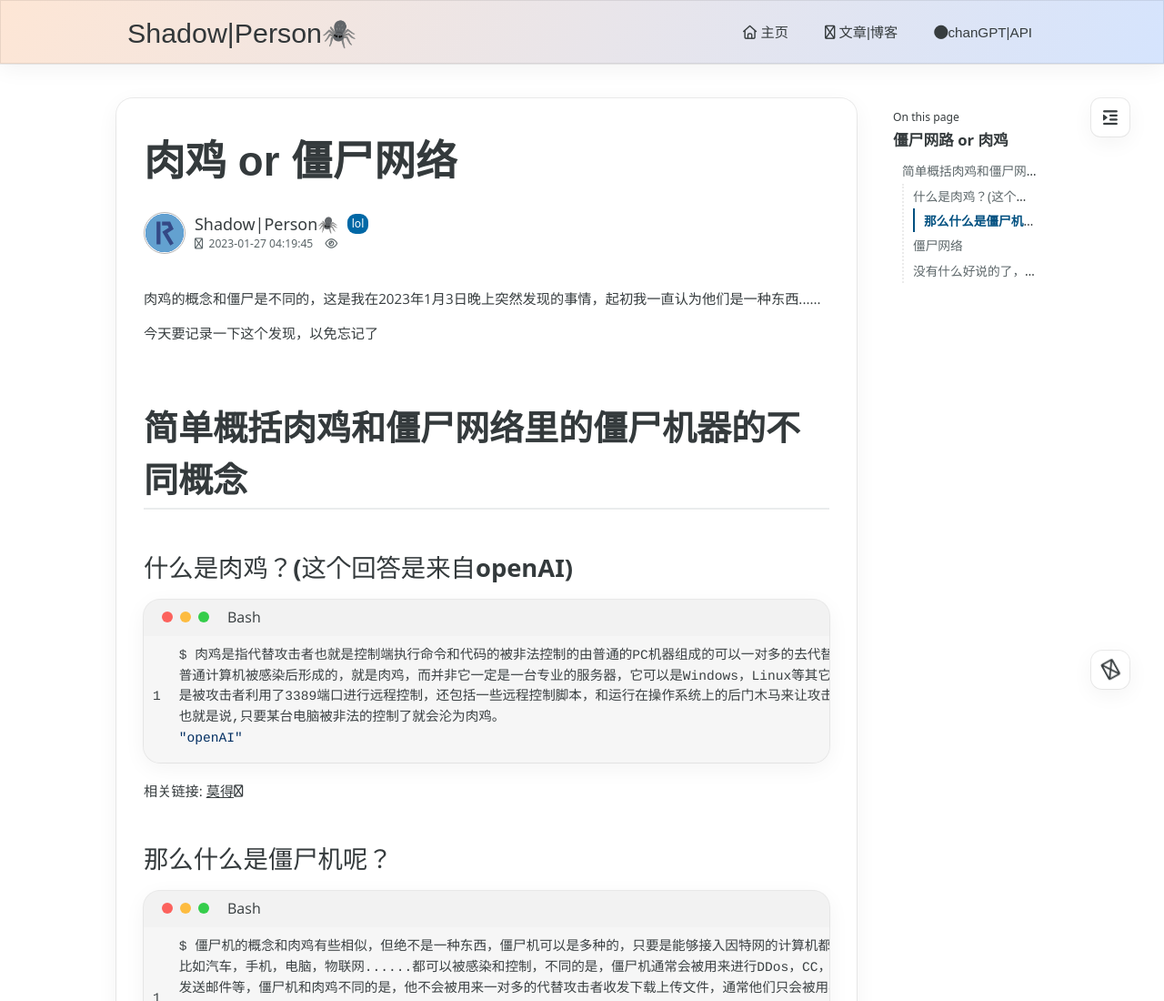
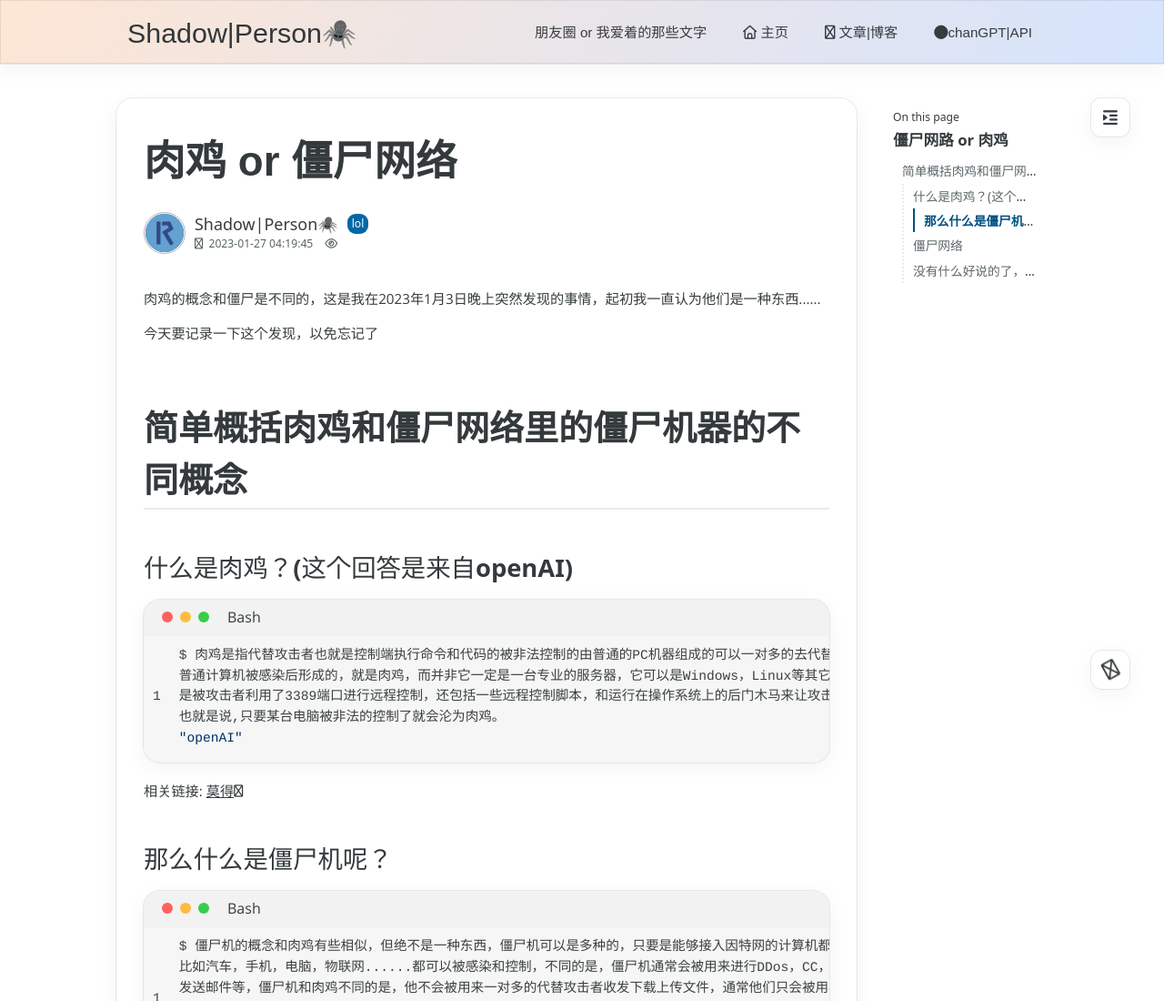
Before and after one commit to EzoomE/ezoome.github.io, a plain HTML site: page 2023/01/27/hello-world/aowu~.html in a window 1280 px wide. Shown: the top 1100 px of the page at 91% size. Drawn offline with Linux system fonts and the light colour scheme; some packages are replaced by stand-ins of ours; a script that the page names is missing; a web font is replaced by a local one.

Commit message:
Update aowu~.html

```diff
--- a/2023/01/27/hello-world/aowu~.html
+++ b/2023/01/27/hello-world/aowu~.html
@@ -165,7 +165,13 @@
                             <div class="pc">
                                 <ul class="menu-list">
 
-
+                                     <li class="menu-item">
+                                        <!-- Menu -->
+                                        <a href="/7Bash/index.html">
+                                            朋友圈 or 我爱着的那些文字
+                                        </a>
+                                        <!-- Submenu -->
+                                    </li>
                                     <li class="menu-item">
                                         <!-- Menu -->
                                         <a class="" href="/">
```
